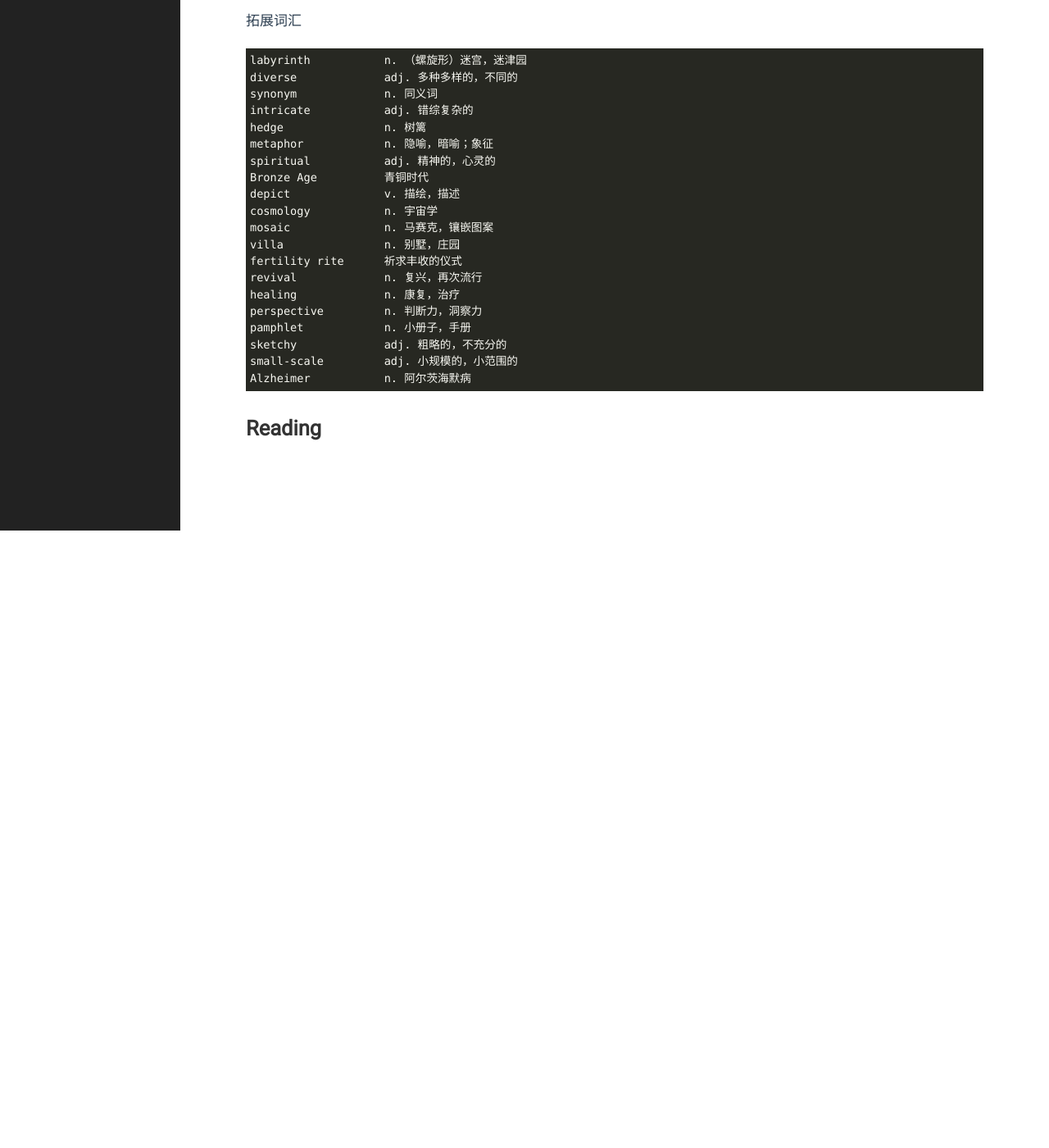
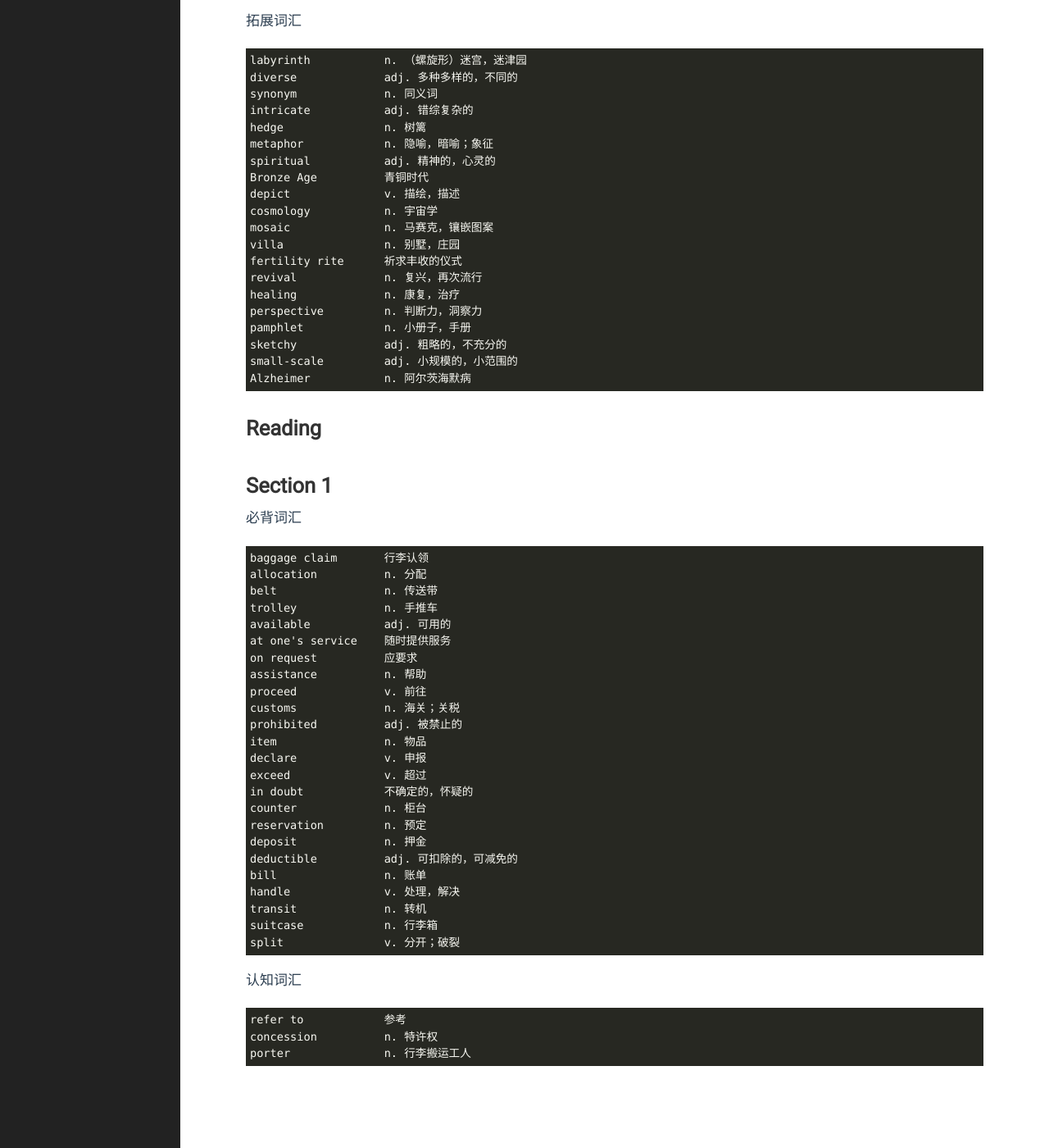
Before and after one commit to yejinp/yejinp.github.io, a Jekyll site: the page built from _posts/2023-05-13-vocabulary for IELTS 17-general Training.markdown, in a window 1280 px wide and 1400 px high, scrolled down 4255 px. Shown: the whole window at 82% size. Built offline with Jekyll 4.4.1, drawn with Linux system fonts in a browser that asks for light colours; before the commit the page ends 4902 px from its top, so only the background shows below that.

Commit message:
add new vocabulary

`````diff
--- a/_posts/2023-05-13-vocabulary for IELTS 17-general Training.markdown
+++ b/_posts/2023-05-13-vocabulary for IELTS 17-general Training.markdown
@@ -218,3 +218,38 @@ Alzheimer           n. 阿尔茨海默病
 ````
 
 ## Reading
+
+# Section 1 #
+必背词汇
+```
+baggage claim       行李认领
+allocation          n. 分配
+belt                n. 传送带
+trolley             n. 手推车
+available           adj. 可用的
+at one's service    随时提供服务
+on request          应要求
+assistance          n. 帮助
+proceed             v. 前往
+customs             n. 海关；关税
+prohibited          adj. 被禁止的
+item                n. 物品
+declare             v. 申报
+exceed              v. 超过
+in doubt            不确定的，怀疑的
+counter             n. 柜台
+reservation         n. 预定
+deposit             n. 押金
+deductible          adj. 可扣除的，可减免的
+bill                n. 账单
+handle              v. 处理，解决
+transit             n. 转机
+suitcase            n. 行李箱
+split               v. 分开；破裂
+```
+认知词汇
+```
+refer to            参考
+concession          n. 特许权
+porter              n. 行李搬运工人
+```
`````
